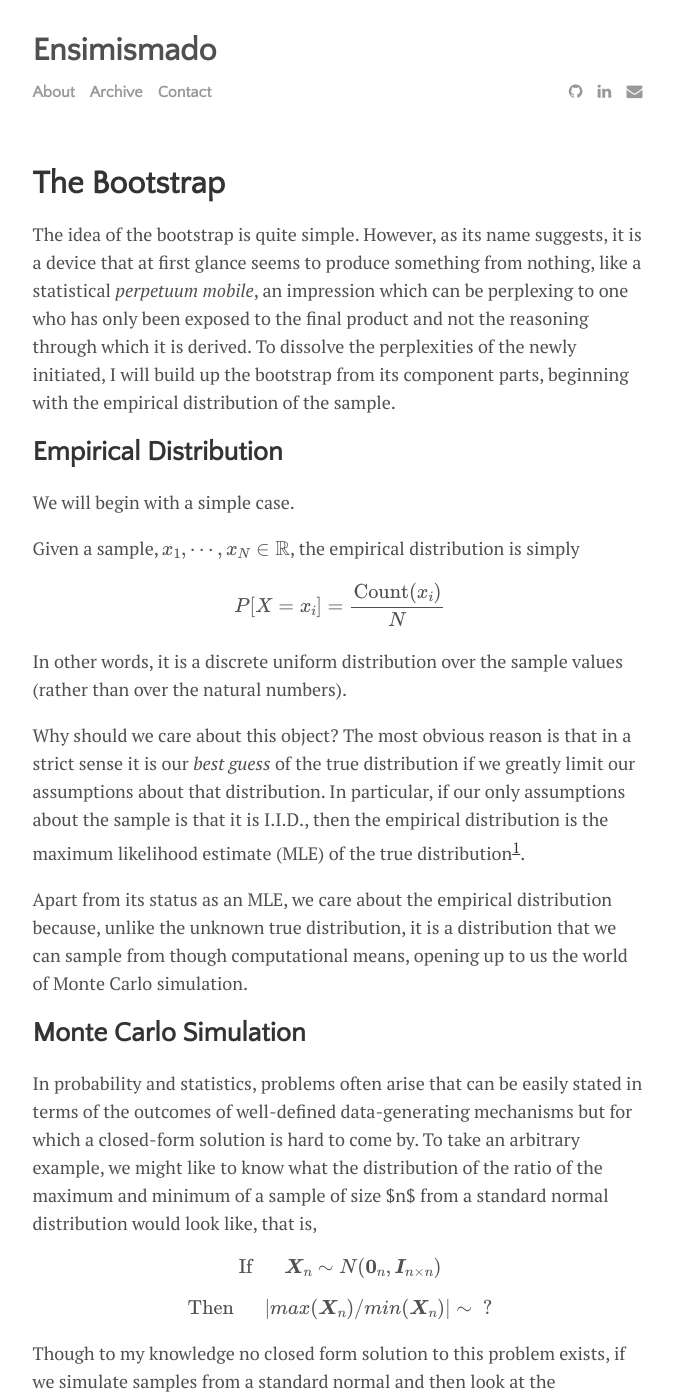
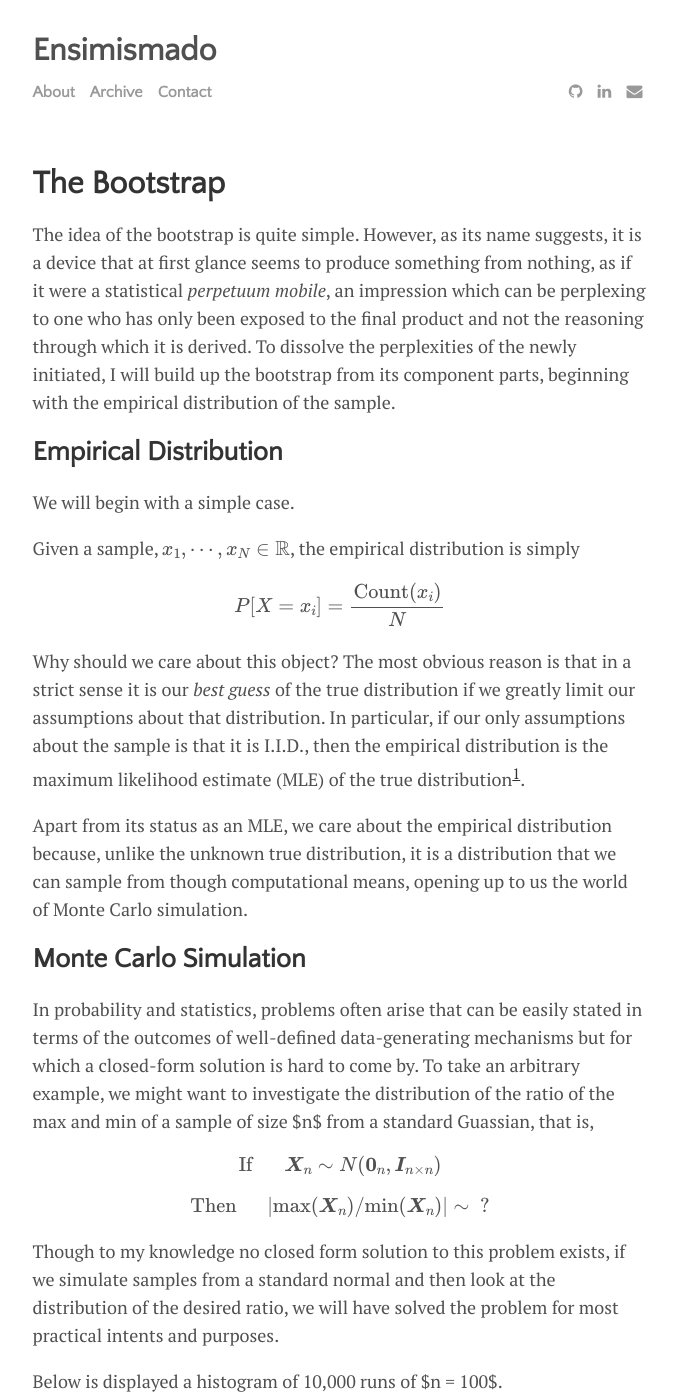
Before and after one commit to DanielAmes/DanielAmes.github.io, a Jekyll site: the page built from _posts/2024-12-30-monte-carlo.md, in a window 1280 px wide and 1400 px high. Shown: the whole window, without its empty margins (300-977 px from the left). Built offline with Jekyll 4.4.1, drawn with Linux system fonts in a browser that asks for light colours; formulas are drawn with MathJax 3.

Commit message:
Various edits to monte carlo section

```diff
--- a/_posts/2024-12-30-monte-carlo.md
+++ b/_posts/2024-12-30-monte-carlo.md
@@ -7,7 +7,7 @@ tags: [documentation,sample]
 image:
 ---
 
-The idea of the bootstrap is quite simple. However, as its name suggests, it is a device that at first glance seems to produce something from nothing, like a statistical _perpetuum mobile_, an impression which can be perplexing to one who has only been exposed to the final product and not the reasoning through which it is derived. To dissolve the perplexities of the newly initiated, I will build up the bootstrap from its component parts, beginning with the empirical distribution of the sample.
+The idea of the bootstrap is quite simple. However, as its name suggests, it is a device that at first glance seems to produce something from nothing, as if it were a statistical _perpetuum mobile_, an impression which can be perplexing to one who has only been exposed to the final product and not the reasoning through which it is derived. To dissolve the perplexities of the newly initiated, I will build up the bootstrap from its component parts, beginning with the empirical distribution of the sample.
 
 ## Empirical Distribution
 
@@ -19,8 +19,6 @@ $$
 P[X = x_i] = \frac{\text{Count}(x_{i})}{N}
 $$
 
-In other words, it is a discrete uniform distribution over the sample values (rather than over the natural numbers).
-
 Why should we care about this object? The most obvious reason is that in a strict sense it is our _best guess_ of the true distribution if we greatly limit our assumptions about that distribution. In particular, if our only assumptions about the sample is that it is I.I.D., then the empirical distribution is the maximum likelihood estimate (MLE) of the true distribution[^1].
 
 Apart from its status as an MLE, we care about the empirical distribution because, unlike the unknown true distribution, it is a distribution that we can sample from though computational means, opening up to us the world of Monte Carlo simulation.
@@ -28,14 +26,14 @@ Apart from its status as an MLE, we care about the empirical distribution becaus
 
 ## Monte Carlo Simulation
 
-In probability and statistics, problems often arise that can be easily stated in terms of the outcomes of well-defined data-generating mechanisms but for which a closed-form solution is hard to come by. To take an arbitrary example, we might like to know what the distribution of the ratio of the maximum and minimum of a sample of size $n$ from a standard normal distribution would look like, that is,
+In probability and statistics, problems often arise that can be easily stated in terms of the outcomes of well-defined data-generating mechanisms but for which a closed-form solution is hard to come by. To take an arbitrary example, we might want to investigate the distribution of the ratio of the max and min of a sample of size $n$ from a standard Guassian, that is,
 
 $$
 \text{If} \hspace{15pt} \boldsymbol{X}_{n} \sim N(\boldsymbol{0}_{n},\boldsymbol{I}_{n\times n})
 $$
 
 $$
-\text{Then} \hspace{15pt} | max(\boldsymbol{X}_{n})/min(\boldsymbol{X}_{n}) |  \sim \text{  ?}
+\text{Then} \hspace{15pt} | \text{max}(\boldsymbol{X}_{n})/\text{min}(\boldsymbol{X}_{n}) |  \sim \text{  ?}
 $$
 
 Though to my knowledge no closed form solution to this problem exists, if we simulate samples from a standard normal and then look at the distribution of the desired ratio, we will have solved the problem for most practical intents and purposes.
```
